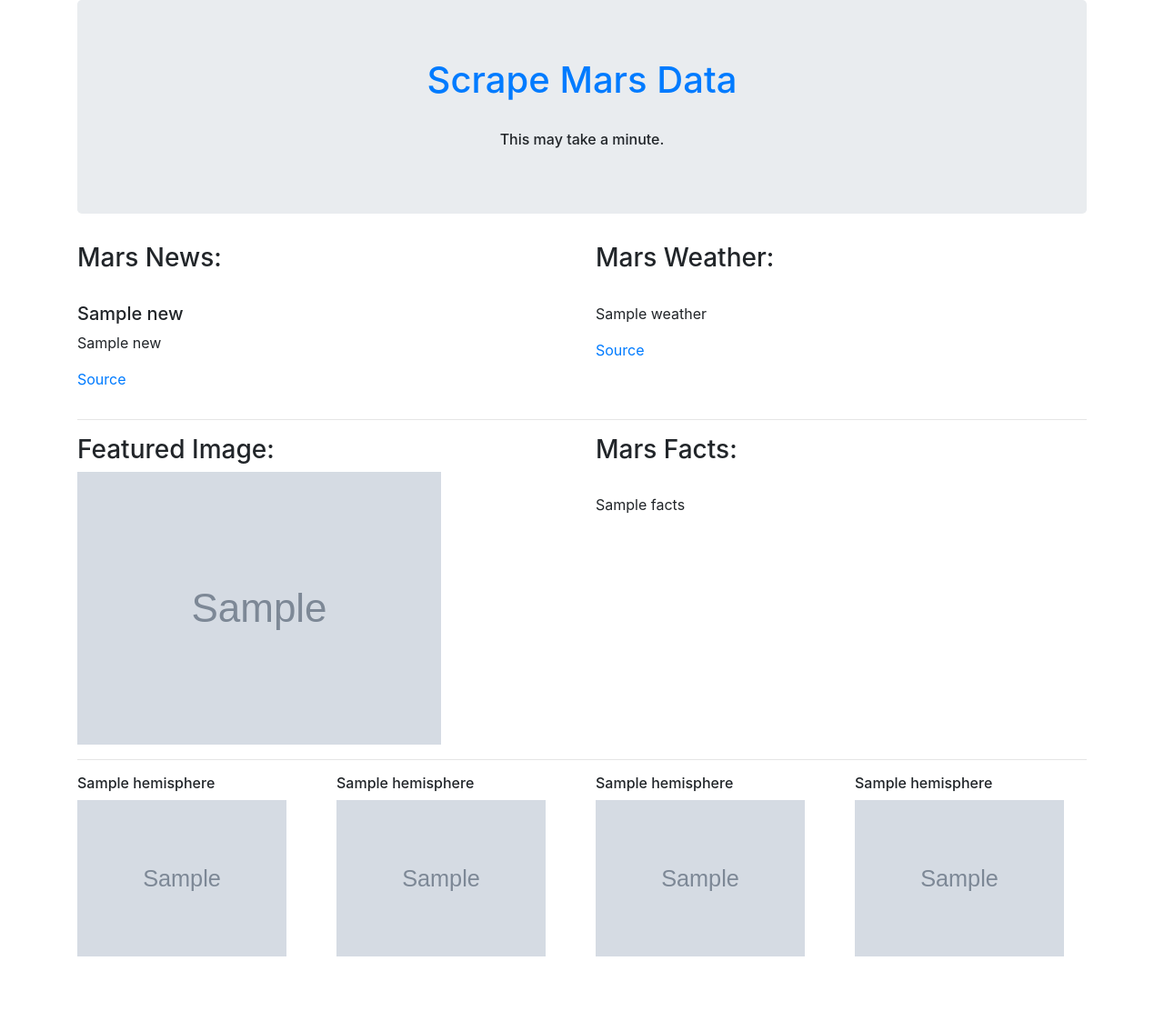
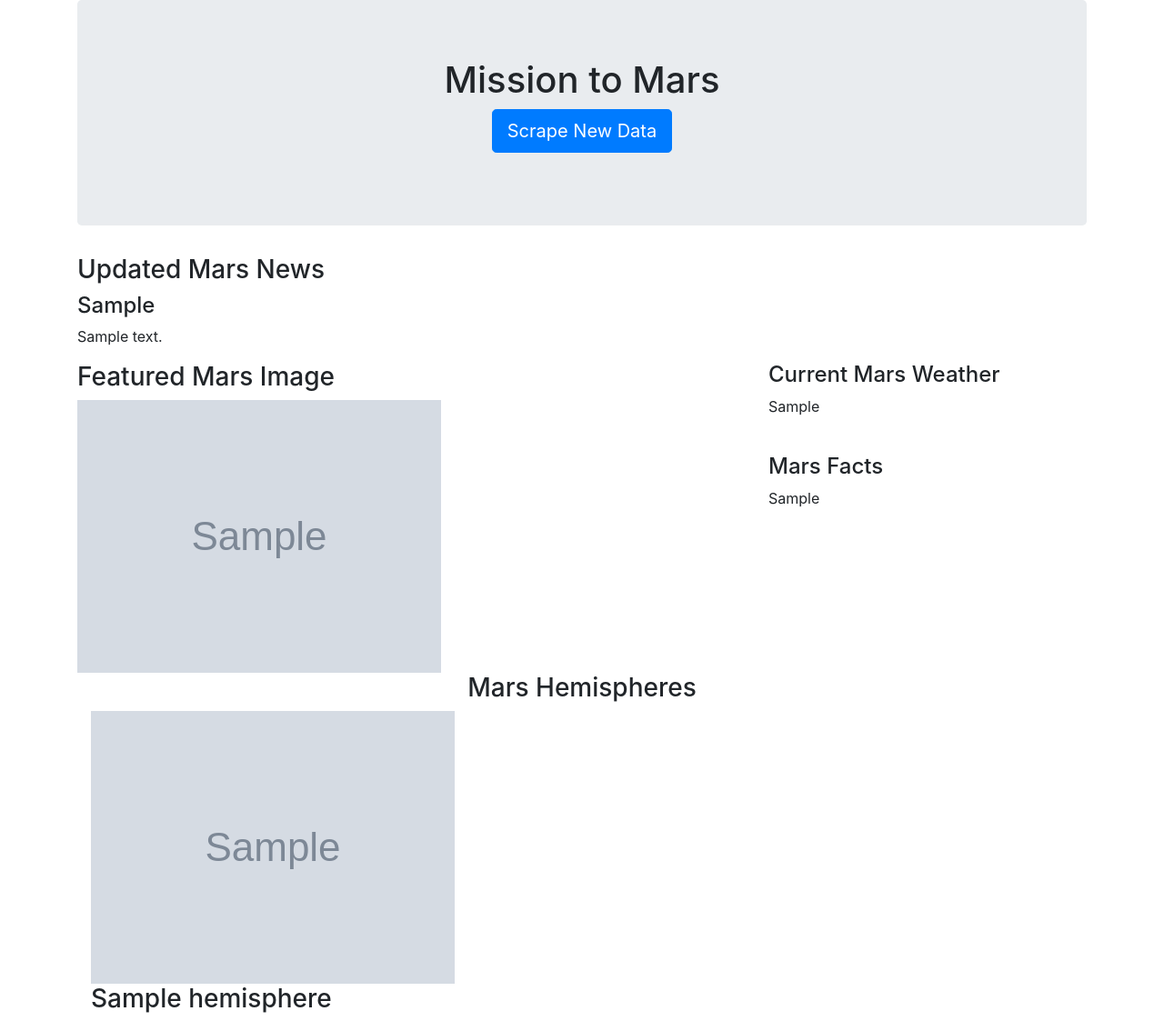
Before and after one commit to sdelozier15/web-scraping-challenge, a Flask app: template Missions_to_Mars/templates/index.html in a window 1280 px wide. Shown: the whole page at 91% size. Before the commit the page ends 1052 px from the top, so only its background shows below. Run offline with Flask 2, Linux system fonts and the light colour scheme; the template is opened without the code that fills it: most values are stand-ins (such as "Sample title", 1, 10 or a date in 2020); grey boxes marked "Sample" are stand-in pictures; some libraries are stand-ins or nearby versions.

Commit message:
Update index.html

```diff
--- a/Missions_to_Mars/templates/index.html
+++ b/Missions_to_Mars/templates/index.html
@@ -1,71 +1,58 @@
+<!DOCTYPE html>
 <html lang="en">
 
 <head>
-
     <meta charset="UTF-8">
-  <title>Scraping Mars</title>
-
+    <meta name ="viewport" content ="width=device-width", initial-scale=1.0>
+    <meta http-equiv="X-UA-Compatible" content="ie=edge">
+    <title>Mission to Mars</title>
     <link rel="stylesheet" href="https://stackpath.bootstrapcdn.com/bootstrap/4.3.1/css/bootstrap.min.css" integrity="sha384-ggOyR0iXCbMQv3Xipma34MD+dH/1fQ784/j6cY/iJTQUOhcWr7x9JvoRxT2MZw1T" crossorigin="anonymous">
-
 </head>
-
 <body>
     <div class="container">
-      <div class = "row">
-        <div class = "col-12">
         <div class="jumbotron text-center">
-            <a href='/scrape'><h1>Scrape Mars Data</h1></a>
-            <br>
-            <h6>This may take a minute.</h6>
+          <h1>Mission to Mars</h1>
+          <p><a class="btn btn-primary btn-lg" href="/scrape" role="button">Scrape New Data</a></p>
+        </div>
+
+        <div class="row" id="mars-news">
+          <div class="col-md-12">
+              <h3>Updated Mars News</h3>
+                <h4>{{mars.mars_news}}</h4>
+                    <p>{{mars.mars_text}}</p>
           </div>
         </div>
+        <div class ="row" id="mars-image">
+            <div class = "col-md-8">
+                <h3>Featured Mars Image</h3>
+                <img src = "{{mars.mars_image}}" alt ="Mars Image">
             </div>
-      <div class = "row">
-        <div class = "col-6">
-          <h3>Mars News:</h3><br>
-          <h5>{{results.news[0]}}</h5>
-          <p>{{results.news[1]}}</p>
-          <a href="{{results.news[2]}}" target = "_blank"><p>Source</p></a>
-        </div>
-        <div class = "col-6">
-            <h3>Mars Weather:</h3><br>
-            <p>{{results.weather[0]}}</p>
-            <a href="{{results.weather[1]}}" target = "_blank"><p>Source</p></a>
+            <div class = "col-md-4">
+                    <h4>Current Mars Weather</h4>
+                    <p>{{mars.mars_weather}}</p>
+                    <br>
+                    <h4>Mars Facts</h4>
+                    <p>{{mars.mars_facts | safe}}</p>
                 </div>
         </div>
-      <hr>
-      <div class = "row">
-        <div class = "col-6">
-          <h3>Featured Image:</h3>
-          <a href = "{{results.images[1]}}" target = "_blank">
-            <img src = "{{results.images[0]}}" style = "max-width: 90%;" alt = "Featured Image">
-          </a>
-        </div>
-        <div class = "col-6">
-            <h3>Mars Facts:</h3><br>
-            <table class = "table">{{results.facts | safe}}</table>
+
+        <div class ="row" id="mars-hemispheres">
+            <div class = "col-md-12">
+                <h3><center>Mars Hemispheres</center></h3>
+                {% for hemisphere in mars.mars_hemisphere %}
+                    <div class = "col-md-6">
+                        <div class = "thumbnail">
+                            <img src = "{{hemisphere.img_url}}">
+                                <h3>{{hemisphere.title}}</h3>
                             </div>
                         </div>
-      <hr>
-      <div class = "row">
-        <div class = "col-3">
-          <h6>{{results.hemispheres[0]["title"]}}</h6>
-          <img src = "{{results.hemispheres[0]['url_img']}}" style = "max-width: 90%;" alt = "{{results.hemispheres[0]['title']}}">
+                {% endfor %}
                     </div>
-        <div class = "col-3">
-          <h6>{{results.hemispheres[1]["title"]}}</h6>
-          <img src = "{{results.hemispheres[1]['url_img']}}" style = "max-width: 90%;" alt = "{{results.hemispheres[1]['title']}}">
+
             </div>
-        <div class = "col-3">
-          <h6>{{results.hemispheres[2]["title"]}}</h6>
-          <img src = "{{results.hemispheres[2]['url_img']}}" style = "max-width: 90%;" alt = "{{results.hemispheres[2]['title']}}">
         </div>
-        <div class = "col-3">
-          <h6>{{results.hemispheres[3]["title"]}}</h6>
-          <img src = "{{results.hemispheres[3]['url_img']}}" style = "max-width: 90%;" alt = "{{results.hemispheres[3]['title']}}">
         </div>
         </div>
       </div>
 </body>
-
 </html>
```
Lines whose indentation alone changed are shown as unchanged.
